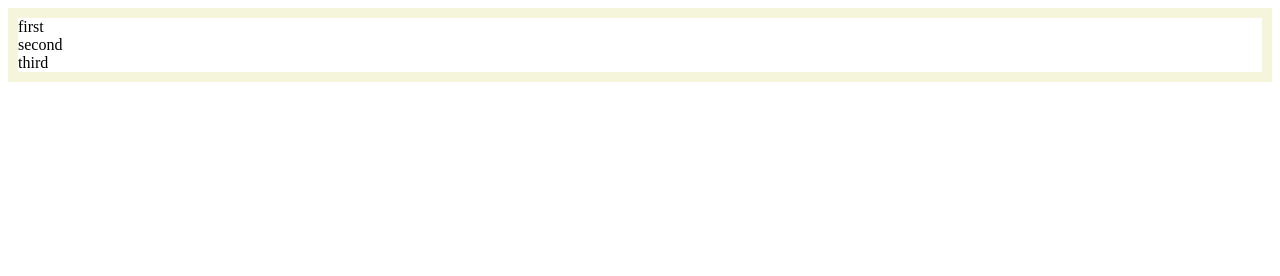
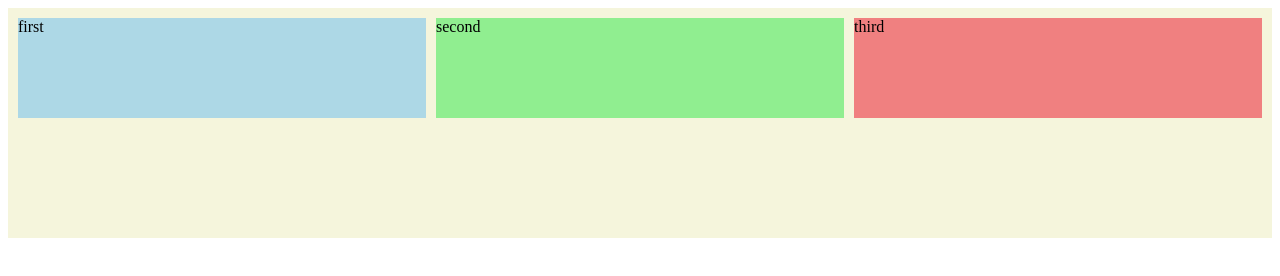
Before and after one commit to knightmoves-schools/028-grid-layout-Chic043, a website: page index.html in a window 1280 px wide. Drawn offline with Linux system fonts and the light colour scheme.

Commit message:
Implement grid layout with styled items
Added CSS styles for grid layout and item colors.

```diff
--- a/index.html
+++ b/index.html
@@ -4,7 +4,24 @@
     <title>Grid</title>
     <link rel="stylesheet" href="style.css">
     <style>
+          .grid-container {
+            display: grid;
+            grid-template-columns: 1fr 1fr 1fr;
+            grid-template-rows: 100px 100px;
+            gap: 10px;
+        }
 
+        .first-item {
+            background-color: lightblue;
+        }
+
+        .second-item {
+            background-color: lightgreen;
+        }
+
+        .third-item {
+            background-color: lightcoral;
+        }
     </style>
 </head>
 
```
